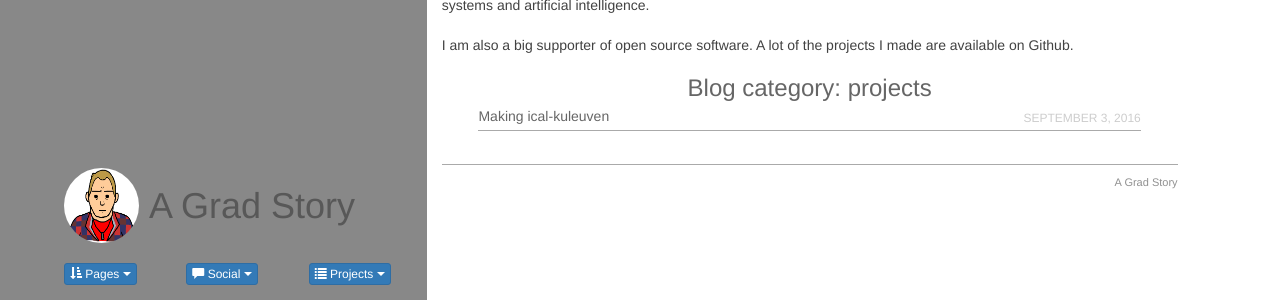
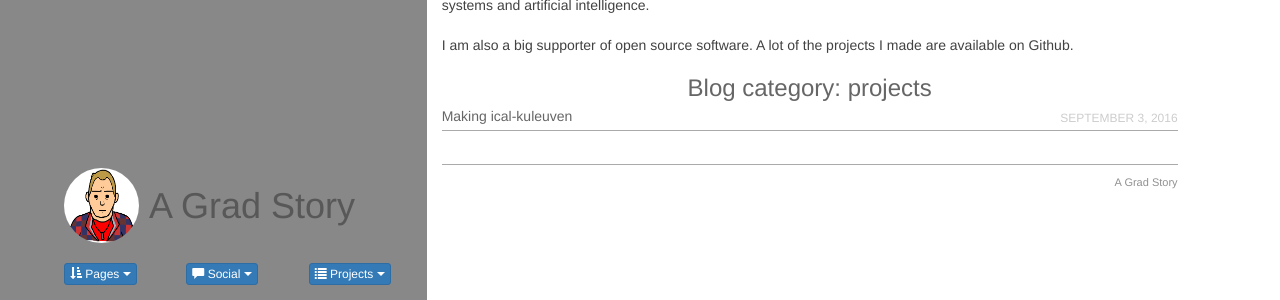
Before and after one commit to TheAxeC/theaxec.github.io, a Jekyll site: the page built from index.html, in a window 1280 px wide. Shown: the part 172-472 px from the top of the page. Built offline with Jekyll 4.4.1, drawn with Linux system fonts in a browser that asks for light colours; comment, search, counter and statistics services are not loaded.

Commit message:
- Fixed unwanted margin post_header

```diff
--- a/res/css/main.css
+++ b/res/css/main.css
@@ -244,9 +244,6 @@ div.custom-nav img#about {
 	overflow: hidden;
 	border-bottom: 1px solid #aaaaaa;
 	margin-bottom: 10px;
-
-	margin-left: 5%;
-	margin-right: 5%;
 }
 
 .date {
```
